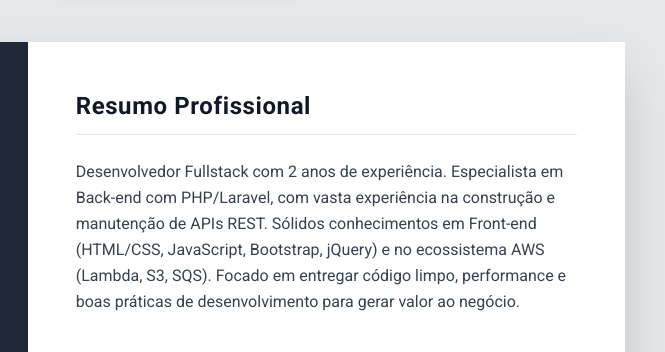
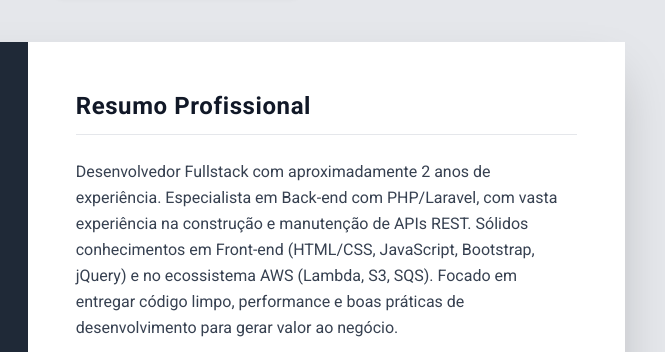
Before and after one commit to gabriel447/curriculo, a plain HTML site: page index.html in a window 1280 px wide. Shown: the part 62-414 px from the top of the page, 463-1128 px from the left. Drawn offline with nearby package versions, Linux system fonts and the light colour scheme.

Commit message:
Update index.html

```diff
--- a/index.html
+++ b/index.html
@@ -107,7 +107,7 @@
                 <section class="mb-10">
                     <h2 class="text-2xl font-bold text-gray-900 tracking-wide border-b border-gray-200 pb-3 mb-6">Resumo Profissional</h2>
                     <p class="text-gray-700 leading-relaxed">
-                        Desenvolvedor Fullstack com 2 anos de experiência. Especialista em Back-end com PHP/Laravel, com vasta experiência na construção e manutenção de APIs REST. Sólidos conhecimentos em Front-end (HTML/CSS, JavaScript, Bootstrap, jQuery) e no ecossistema AWS (Lambda, S3, SQS). Focado em entregar código limpo, performance e boas práticas de desenvolvimento para gerar valor ao negócio.
+                        Desenvolvedor Fullstack com aproximadamente 2 anos de experiência. Especialista em Back-end com PHP/Laravel, com vasta experiência na construção e manutenção de APIs REST. Sólidos conhecimentos em Front-end (HTML/CSS, JavaScript, Bootstrap, jQuery) e no ecossistema AWS (Lambda, S3, SQS). Focado em entregar código limpo, performance e boas práticas de desenvolvimento para gerar valor ao negócio.
                 </section>
 
                 <section>
```
